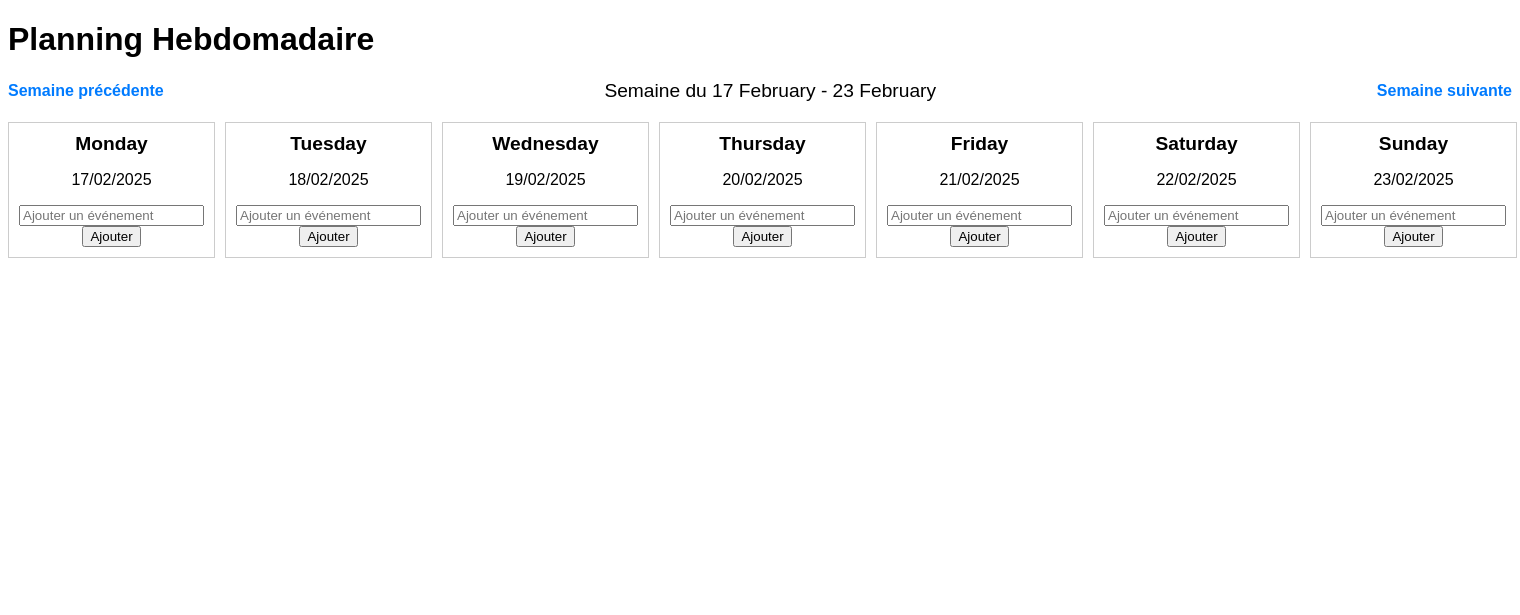
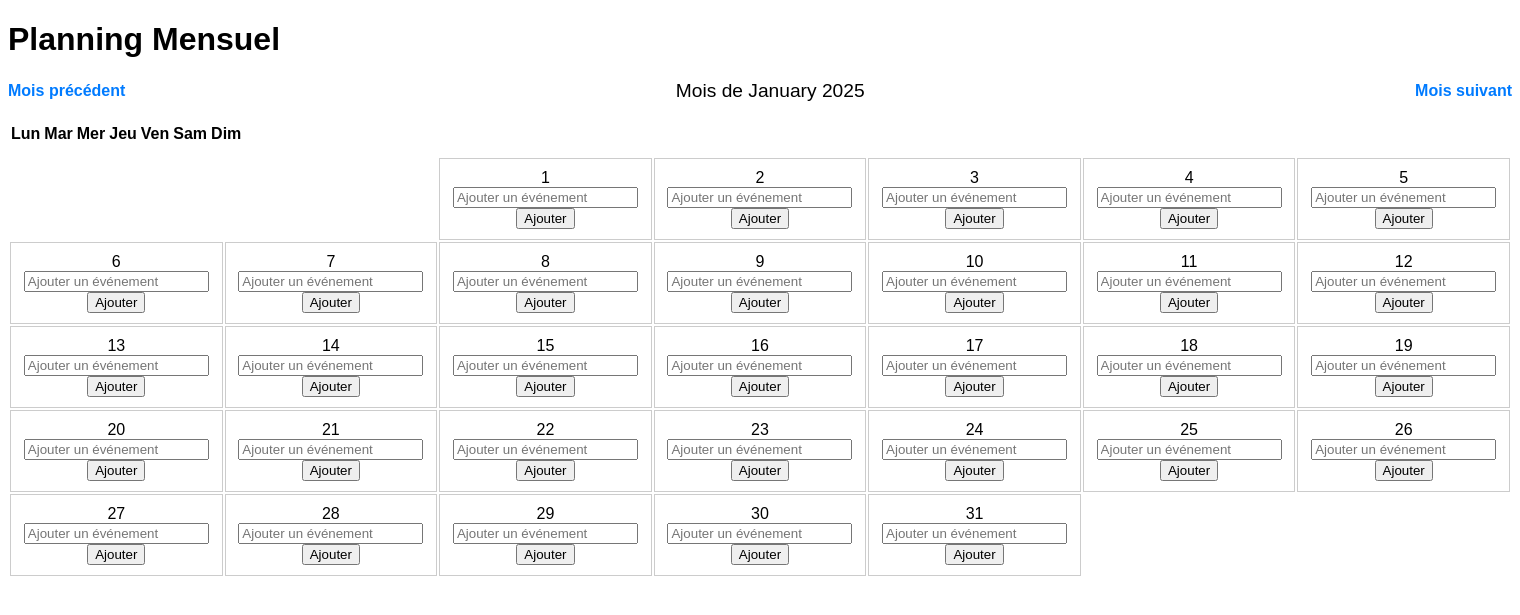
Before and after one commit to Baptise-lm/elgato-planning, a PHP site: the page made by index.php in a window 1520 px wide. Shown: the top 615 px of the page. Run offline with PHP 8.4, Linux system fonts and the light colour scheme; tables that the repository leaves empty or names only in its code hold one stand-in row (values such as "Sample post"); some libraries are stand-ins or nearby versions.

Commit message:
Monthly Calendar

```diff
--- a/classes/Planning.php
+++ b/classes/Planning.php
@@ -35,11 +35,35 @@ class Planning
     return $weekEvents;
   }
 
+  public function getMonthEvents($startDate)
+  {
+    $monthEvents = [];
+    $daysInMonth = cal_days_in_month(CAL_GREGORIAN, date('m', strtotime($startDate)), date('Y', strtotime($startDate)));
+    for ($i = 1; $i <= $daysInMonth; $i++) {
+      $date = date('Y-m-d', strtotime($startDate . ' + ' . ($i - 1) . ' days'));
+      $monthEvents[$date] = $this->getEvents($date);
+    }
+    return $monthEvents;
+  }
+
   public function updateEvent($id, $date, $event)
   {
     $sql = "UPDATE tasks SET date = :date, event = :event WHERE id = :id";
     $stmt = $this->pdo->prepare($sql);
     $stmt->execute(['date' => $date, 'event' => $event, 'id' => $id]);
+  }
+
+  public function updateEventDate($id, $date)
+  {
+    $sql = "UPDATE tasks SET date = :date WHERE id = :id";
+    $stmt = $this->pdo->prepare($sql);
+    try {
+      $stmt->execute(['date' => $date, 'id' => $id]);
+      error_log("Event $id updated to date $date");
+    } catch (PDOException $e) {
+      error_log("SQL Error: " . $e->getMessage());
+      throw new Exception("Error updating event date in database");
+    }
   }
 
   public function deleteEvent($id)
--- a/css/style.css
+++ b/css/style.css
@@ -20,8 +20,8 @@ body {
 }
 
 .calendar {
-  display: grid;
-  grid-template-columns: repeat(7, 1fr);
+  display: flex;
+  flex-direction: column;
   gap: 10px;
 }
 
--- a/index.php
+++ b/index.php
@@ -13,19 +13,19 @@ if ($_SERVER['REQUEST_METHOD'] === 'POST') {
   } elseif (isset($_POST['delete'])) {
     $planning->deleteEvent($_POST['id']);
   }
-  header('Location: index.php?week=' . $_POST['week']);
+  header('Location: index.php?month=' . $_POST['month']);
   exit;
 }
 
-// Gérer la navigation entre les semaines
-$currentWeek = isset($_GET['week']) ? new DateTime($_GET['week']) : new DateTime('this week');
-$startDate = $currentWeek->format('Y-m-d');
-$previousWeek = clone $currentWeek;
-$previousWeek->modify('-1 week');
-$nextWeek = clone $currentWeek;
-$nextWeek->modify('+1 week');
+// Gérer la navigation entre les mois
+$currentMonth = isset($_GET['month']) ? new DateTime($_GET['month']) : new DateTime('first day of this month');
+$startDate = $currentMonth->format('Y-m-d');
+$previousMonth = clone $currentMonth;
+$previousMonth->modify('-1 month');
+$nextMonth = clone $currentMonth;
+$nextMonth->modify('+1 month');
 
-$weekEvents = $planning->getWeekEvents($startDate);
+$monthEvents = $planning->getMonthEvents($startDate);
 ?>
 
 <!DOCTYPE html>
@@ -34,48 +34,84 @@ $weekEvents = $planning->getWeekEvents($startDate);
 <head>
   <meta charset="UTF-8">
   <meta name="viewport" content="width=device-width, initial-scale=1.0">
-  <title>Planning Hebdomadaire</title>
+  <title>Planning Mensuel</title>
   <link rel="stylesheet" href="css/style.css">
+  <script src="https://cdnjs.cloudflare.com/ajax/libs/Sortable/1.14.0/Sortable.min.js"></script>
+  <script defer src="js/script.js"></script>
 </head>
 
 <body>
-  <h1>Planning Hebdomadaire</h1>
+  <h1>Planning Mensuel</h1>
   <div class="navigation">
-    <a href="?week=<?php echo $previousWeek->format('Y-m-d'); ?>">Semaine précédente</a>
-    <span>Semaine du <?php echo $currentWeek->format('d F'); ?> - <?php echo $currentWeek->modify('+6 days')->format('d F'); ?></span>
-    <a href="?week=<?php echo $nextWeek->format('Y-m-d'); ?>">Semaine suivante</a>
+    <a href="?month=<?php echo $previousMonth->format('Y-m'); ?>">Mois précédent</a>
+    <span>Mois de <?php echo $currentMonth->format('F Y'); ?></span>
+    <a href="?month=<?php echo $nextMonth->format('Y-m'); ?>">Mois suivant</a>
   </div>
-  <div class="calendar">
-    <?php foreach ($weekEvents as $date => $events): ?>
-      <div class="calendar-day">
-        <h3><?php echo date('l', strtotime($date)); ?></h3>
-        <p><?php echo date('d/m/Y', strtotime($date)); ?></p>
-        <?php foreach ($events as $event): ?>
-          <div class="event">
+  <table class="calendar">
+    <thead>
+      <tr>
+        <th>Lun</th>
+        <th>Mar</th>
+        <th>Mer</th>
+        <th>Jeu</th>
+        <th>Ven</th>
+        <th>Sam</th>
+        <th>Dim</th>
+      </tr>
+    </thead>
+    <tbody>
+      <?php
+      $daysInMonth = cal_days_in_month(CAL_GREGORIAN, $currentMonth->format('m'), $currentMonth->format('Y'));
+      $firstDayOfWeek = date('N', strtotime($startDate));
+      $currentDay = 1;
+      for ($i = 0; $i < 6; $i++):
+      ?>
+        <tr>
+          <?php for ($j = 1; $j <= 7; $j++): ?>
+            <?php if (($i === 0 && $j < $firstDayOfWeek) || $currentDay > $daysInMonth): ?>
+              <td class="empty"></td>
+            <?php else: ?>
+              <td class="calendar-day" data-date="<?php echo $currentMonth->format('Y-m-') . str_pad($currentDay, 2, '0', STR_PAD_LEFT); ?>">
+                <div class="day-header">
+                  <span><?php echo $currentDay; ?></span>
+                </div>
+                <div class="event-container">
+                  <?php if (isset($monthEvents[$currentMonth->format('Y-m-') . str_pad($currentDay, 2, '0', STR_PAD_LEFT)])): ?>
+                    <?php foreach ($monthEvents[$currentMonth->format('Y-m-') . str_pad($currentDay, 2, '0', STR_PAD_LEFT)] as $event): ?>
+                      <div class="event" data-id="<?php echo $event['id']; ?>">
                         <?php echo $event['event']; ?>
                         <form method="POST" style="display:inline;">
                           <input type="hidden" name="id" value="<?php echo $event['id']; ?>">
-              <input type="hidden" name="week" value="<?php echo $startDate; ?>">
+                          <input type="hidden" name="month" value="<?php echo $startDate; ?>">
                           <button type="submit" name="delete">Supprimer</button>
                         </form>
                         <form method="POST" style="display:inline;">
                           <input type="hidden" name="id" value="<?php echo $event['id']; ?>">
-              <input type="hidden" name="week" value="<?php echo $startDate; ?>">
+                          <input type="hidden" name="month" value="<?php echo $startDate; ?>">
                           <input type="text" name="event" value="<?php echo $event['event']; ?>" required>
                           <input type="date" name="date" value="<?php echo $event['date']; ?>" required>
                           <button type="submit" name="update">Modifier</button>
                         </form>
                       </div>
                     <?php endforeach; ?>
+                  <?php endif; ?>
+                </div>
+                <div class="no-drag">
                   <form method="POST">
-          <input type="hidden" name="date" value="<?php echo $date; ?>">
-          <input type="hidden" name="week" value="<?php echo $startDate; ?>">
+                    <input type="hidden" name="date" value="<?php echo $currentMonth->format('Y-m-') . str_pad($currentDay, 2, '0', STR_PAD_LEFT); ?>">
+                    <input type="hidden" name="month" value="<?php echo $startDate; ?>">
                     <input type="text" name="event" placeholder="Ajouter un événement" required>
                     <button type="submit" name="add">Ajouter</button>
                   </form>
                 </div>
-    <?php endforeach; ?>
-  </div>
+              </td>
+              <?php $currentDay++; ?>
+            <?php endif; ?>
+          <?php endfor; ?>
+        </tr>
+      <?php endfor; ?>
+    </tbody>
+  </table>
 </body>
 
 </html>
--- /dev/null
+++ b/package.json
@@ -0,0 +1,5 @@
+{
+  "dependencies": {
+    "sortablejs": "^1.15.6"
+  }
+}
```
Also changed, not shown: js/script.js (+40 -0 lines), update_date.php (added, +30 -0 lines), package-lock.json (added), 1 other file. Lines whose indentation alone changed are shown as unchanged.
